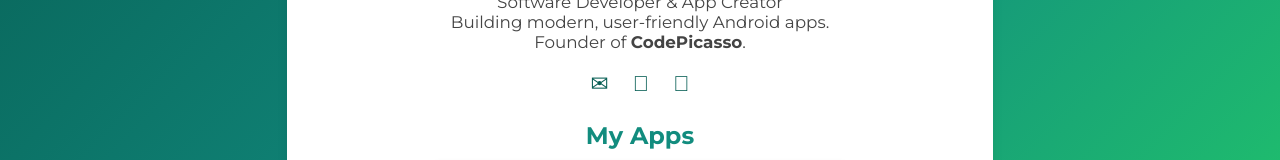
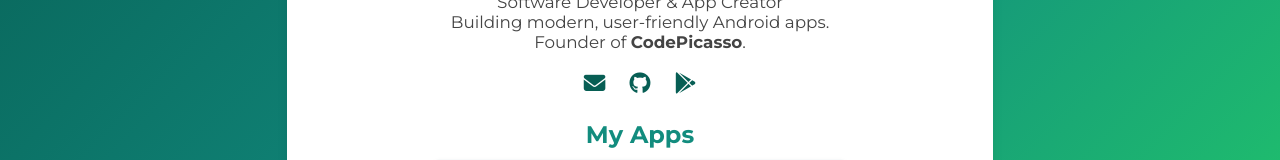
Before and after one commit to pasinduPrabhath/pasinduPrabhath.github.io, a plain HTML site: page index.html in a window 1280 px wide. Shown: the part 310-470 px from the top of the page. Drawn offline with Linux system fonts and the light colour scheme.

Commit message:
Update index.html

```diff
--- a/index.html
+++ b/index.html
@@ -123,11 +123,11 @@
       Founder of <b>CodePicasso</b>.
     </p>
     <div class="social">
-      <a href="mailto:pasinduprabhath@email.com" title="Email">&#9993;</a>
-      <a href="https://github.com/pasinduPrabhath" title="GitHub">&#xf09b;</a>
-      <a href="https://play.google.com/store/apps/dev?id=4677232889727066009" title="Google Play">&#xf3ab;</a>
-      <!-- Add more links as needed (LinkedIn, Twitter, etc.) -->
+      <a href="mailto:pasinduprabhath@email.com" title="Email"><i class="fas fa-envelope"></i></a>
+      <a href="https://github.com/pasinduPrabhath" title="GitHub"><i class="fab fa-github"></i></a>
+      <a href="https://play.google.com/store/apps/dev?id=4677232889727066009" title="Google Play"><i class="fab fa-google-play"></i></a>
     </div>
+
     <h2 style="color:var(--secondary);margin-bottom:10px;">My Apps</h2>
     <ul class="apps-list">
       <li>
```
